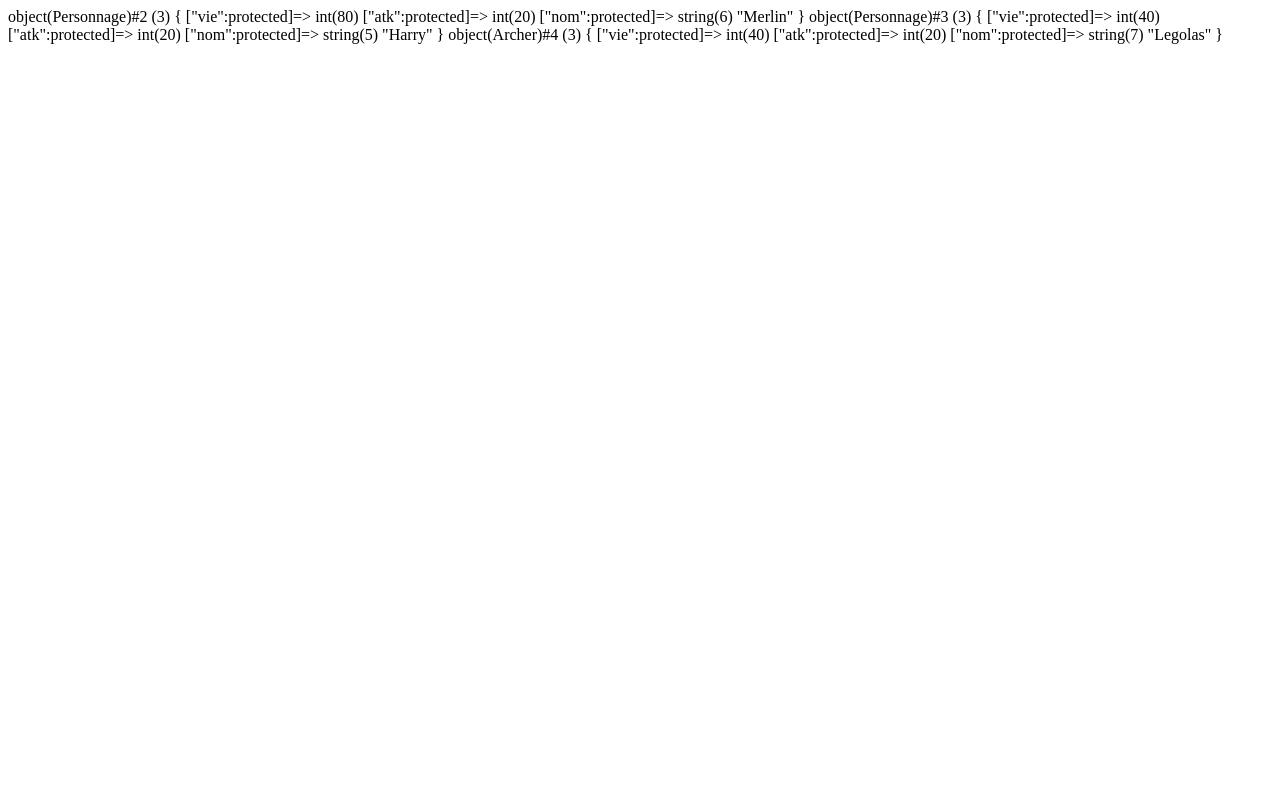
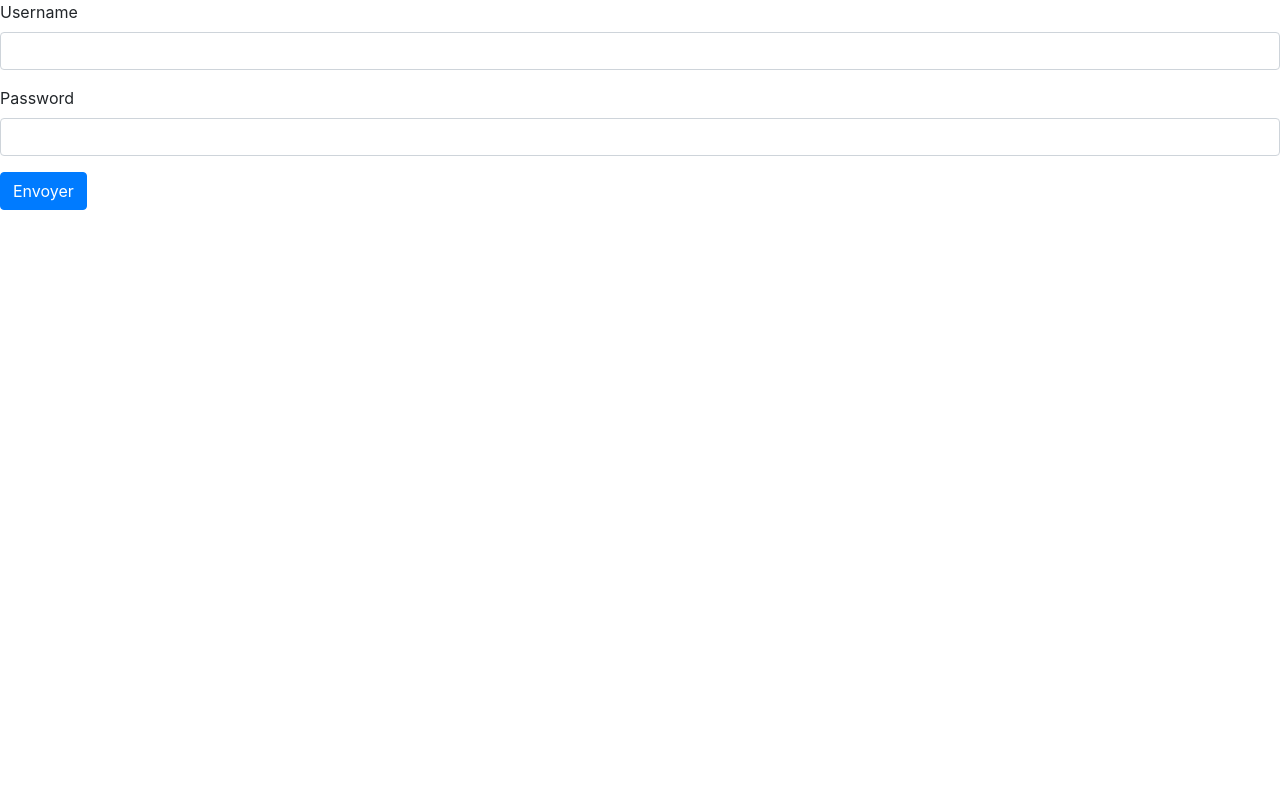
Before and after one commit to Monavao/PHP-POO, a PHP site: page / in a window 1280 px wide. Run offline with PHP 8.4, Linux system fonts and the light colour scheme.

Commit message:
Exemple héritage sur formulaire

```diff
--- /dev/null
+++ b/bootstrapForm.php
@@ -0,0 +1,31 @@
+<?php
+
+class BootstrapForm extends Form
+{
+	/**
+	 * @param $html string Code Html à entourer
+	 * @return string
+	 */
+	protected function surround($html)
+	{
+		return "<div class=\"form-group\">{$html}</div>";
+	}
+
+	/**
+	 * @param $name string
+	 * @return string
+	 */
+	public function input($name)
+	{
+		return $this->surround('<label>' . $name . '</label>' . '<input type="text" name="' . $name
+			. '" value="' . $this->getValue($name) . '" class="form-control">');
+	}
+
+	/**
+	 * @return string
+	 */
+	public function submit()
+	{
+		return $this->surround('<button type="submit" class="btn btn-primary">Envoyer</button>');
+	}
+}
--- a/form.php
+++ b/form.php
@@ -10,7 +10,7 @@ class Form
 	/**
 	 * @var array Données utilisées par le formulaire
 	 */
-	private $data;
+	protected $data;
 
 	/**
 	 * @var string Tag utilisé pour entourer les champs
@@ -29,7 +29,7 @@ class Form
 	 * @param $html string Code Html à entourer
 	 * @return string
 	 */
-	private function surround($html)
+	protected function surround($html)
 	{
 		return "<{$this->surround}>{$html}</{$this->surround}>";
 	}
@@ -38,7 +38,7 @@ class Form
 	 * @param $index string Index de la valeur à récupérer
 	 * @return string
 	 */
-	private function getValue($index)
+	protected function getValue($index)
 	{
 		return isset($this->data[$index]) ? $this->data[$index] : null;
 	}
--- a/index.php
+++ b/index.php
@@ -1,21 +1,23 @@
+<!DOCTYPE html>
+
+<html lang="en">
+
+<head>
+	<meta charset="utf-8">
+	<link rel="stylesheet" href="https://maxcdn.bootstrapcdn.com/bootstrap/4.0.0/css/bootstrap.min.css" integrity="sha384-Gn5384xqQ1aoWXA+058RXPxPg6fy4IWvTNh0E263XmFcJlSAwiGgFAW/dAiS6JXm" crossorigin="anonymous">
+</head>
+
+<body>
+
 <?php
 
 require 'form.php';
+require 'bootstrapForm.php';
 require 'personnage.php';
 require 'archer.php';
 require 'text.php';
 
-$merlin = new Personnage('Merlin');
-$harry = new Personnage('Harry');
-$legolas = new Archer('Legolas');
-
-$legolas->attaque($harry);
-
-var_dump($merlin, $harry, $legolas);
-
-/*
-$form = new Form($_POST);
-var_dump(Text::withZero(12));
+$form = new BootstrapForm($_POST);
 
 ?>
 
@@ -26,4 +28,7 @@ var_dump(Text::withZero(12));
 	echo $form->submit();
 	?>
 </form>
-*/
+
+</body>
+
+</html>
```
